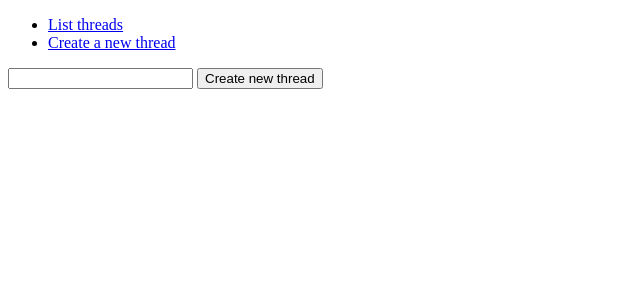
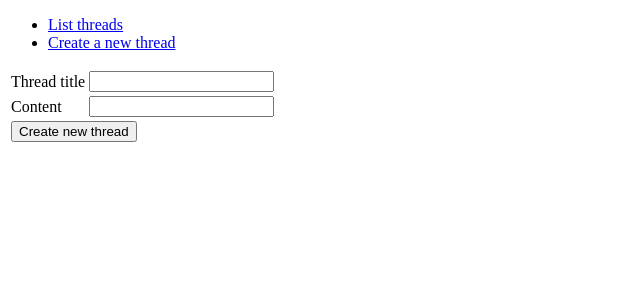
Before and after one commit to TetsuHari/MinimalForum, a Flask app: page /threads/new in a window 1280 px wide. Shown: the top 300 px of the page, without its empty margins (0-640 px from the left). Run offline with Flask 2, Linux system fonts and the light colour scheme.

Commit message:
Using WTForms & rudimentary form validation for create thread

```diff
--- a/application/templates/threads/new.html
+++ b/application/templates/threads/new.html
@@ -2,7 +2,23 @@
 
 {% block body %}
 <form method="POST" action="{{ url_for('create_thread') }}">
-  <input type="text" name="title"/>
-  <input type="submit" value="Create new thread"/>
-</form>
+  <table>
+    <tr>
+      <td>
+        {{ form.title.label }}
+      <td>
+        {{ form.title }}
+      <td>
+        <ul>
+          {% for error in form.title.errors %}
+          <li> {{ error }}
+          {% endfor %}
+    <tr>
+      <td>
+        {{ form.content.label }}
+      <td>
+        {{ form.content }}
+    <tr>
+      <td colspan="2">
+        <input type="submit" value="Create new thread"/>
 {% endblock %}
--- /dev/null
+++ b/application/threads/forms.py
@@ -0,0 +1,13 @@
+from flask_wtf import FlaskForm
+from wtforms import StringField, validators
+
+class ThreadForm(FlaskForm):
+    _title_validators = [
+        validators.Length( min=3
+                         , message="The title must be at least three characters!")
+                    ]
+    title = StringField("Thread title", _title_validators)
+    content = StringField("Content") # TODO this needs to be comment form
+
+    class Meta:
+        csrf = False
--- a/application/threads/models.py
+++ b/application/threads/models.py
@@ -5,9 +5,11 @@ class Thread(database.Model):
     date_created = database.Column(database.DateTime, default=database.func.current_timestamp())
     title = database.Column(database.String(144), nullable=False)
     locked = database.Column(database.Boolean, nullable=False, default=False)
+    content = database.Column(database.String(144))
     # TODO:
     # content = database.Column( reference to starting comment )
     # modified_on = database.Column(database.DateTime ...)
 
-    def __init__(self, title):
+    def __init__(self, title, content):
         self.title = title
+        self.content = content
--- a/application/threads/views.py
+++ b/application/threads/views.py
@@ -1,10 +1,11 @@
 from application import app, database
 from flask import render_template, request, url_for, redirect
 from application.threads.models import Thread
+from application.threads.forms import ThreadForm
 
 @app.route("/threads/new")
 def new_thread_form():
-    return render_template("threads/new.html")
+    return render_template("threads/new.html", form = ThreadForm())
 
 @app.route("/threads/", methods=["GET"])
 def threads_index():
@@ -12,8 +13,12 @@ def threads_index():
 
 @app.route("/threads/", methods=["POST"])
 def create_thread():
-    print(request.form.get("title"))
-    thread = Thread(request.form.get("title"))
+    form = ThreadForm(request.form)
+
+    if not form.validate():
+        return render_template("threads/new.html", form = form)
+
+    thread = Thread(form.title.data, form.content.data)
     database.session().add(thread)
     database.session().commit()
 
```
